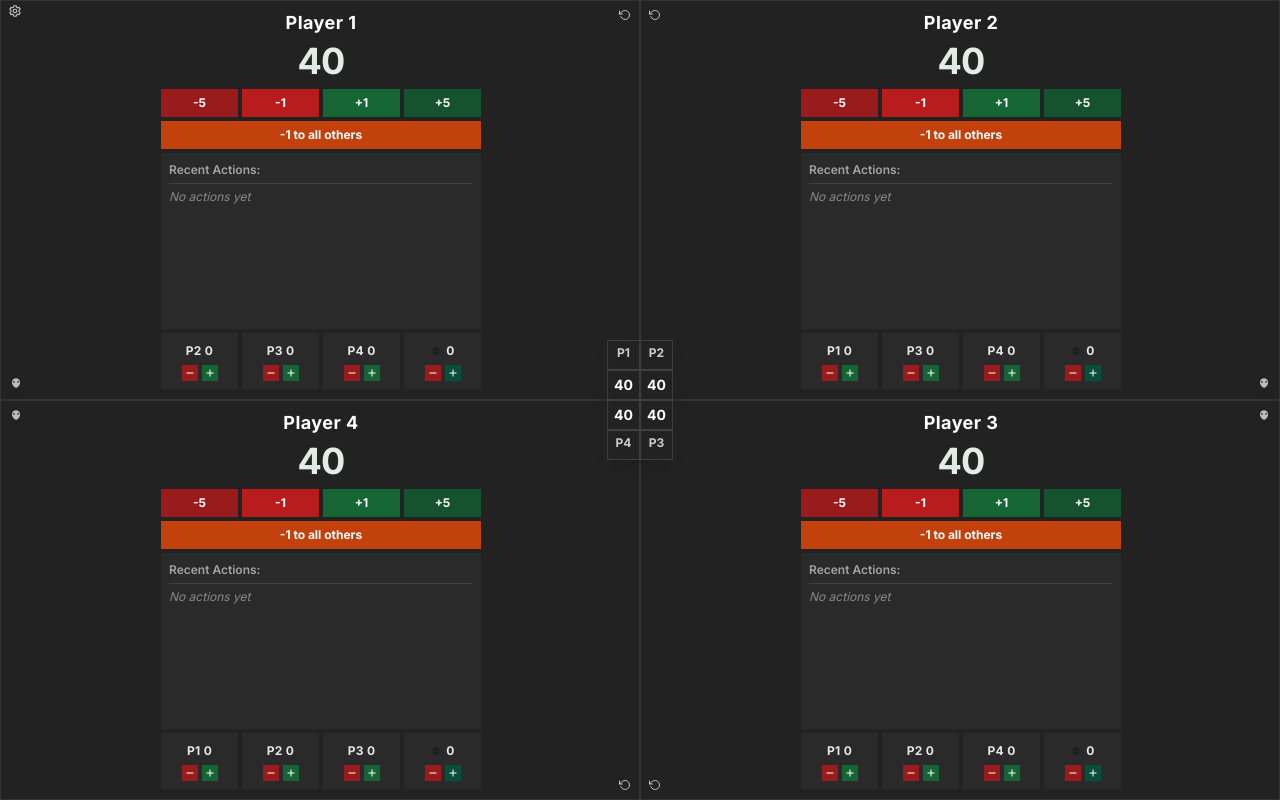
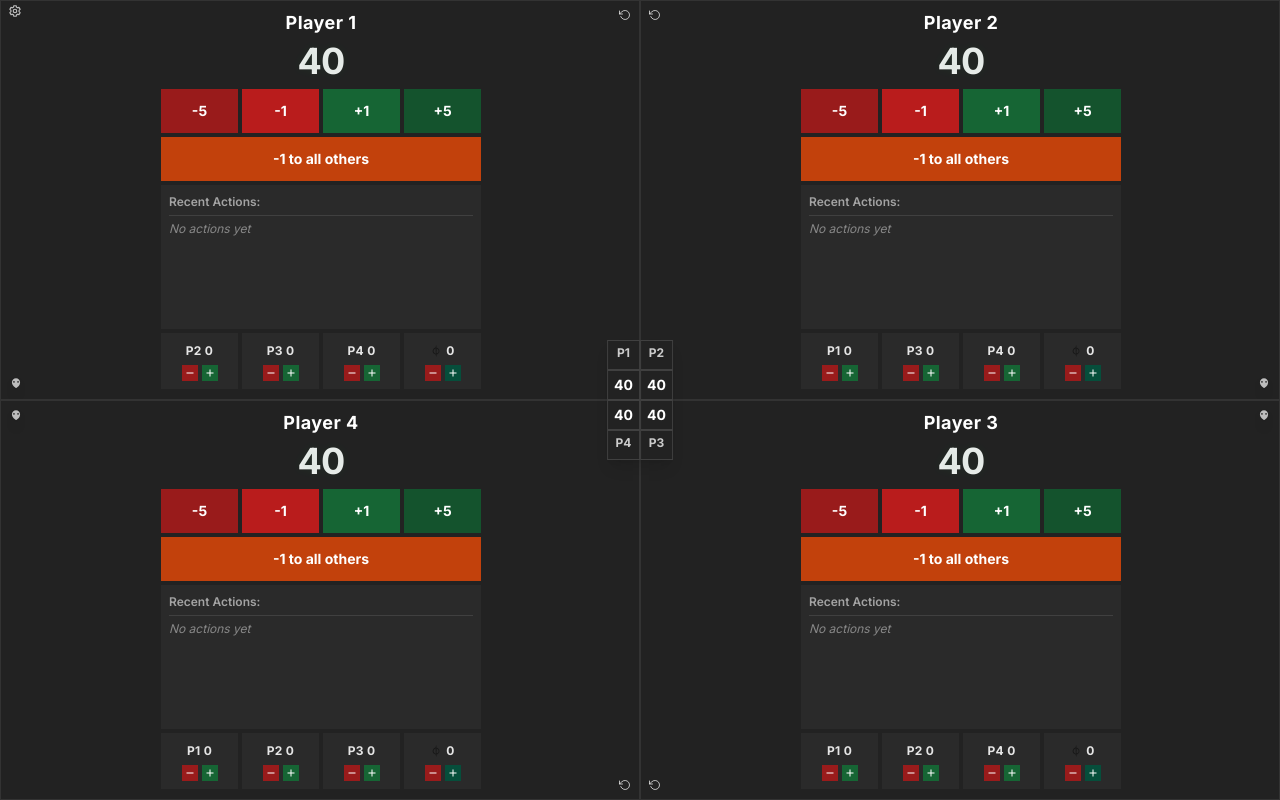
Before and after one commit to BigFancyBen/badams-homepage, a Next.js app: page /commander in a window 1280 px wide. Built offline with nearby package versions, Linux system fonts and the light colour scheme.

Commit message:
Improve touch screen clickability of commander page buttons
Co-authored-by: BigFancyBen <12282189+BigFancyBen@users.noreply.github.com>

```diff
--- a/app/commander/page.tsx
+++ b/app/commander/page.tsx
@@ -685,25 +685,25 @@ function CommanderPageContent() {
                 <div className="grid grid-cols-4 gap-1">
                   <button
                     onClick={() => updateLife(playerIndex, -5)}
-                    className="bg-[#991b1b] hover:bg-[#b91c1c] text-white text-xs font-bold py-1.5 px-1 transition-all duration-150"
+                    className="bg-[#991b1b] hover:bg-[#b91c1c] text-white text-sm font-bold py-3 px-1 transition-all duration-150"
                   >
                     -5
                   </button>
                   <button
                     onClick={() => updateLife(playerIndex, -1)}
-                    className="bg-[#b91c1c] hover:bg-[#dc2626] text-white text-xs font-bold py-1.5 px-1 transition-all duration-150"
+                    className="bg-[#b91c1c] hover:bg-[#dc2626] text-white text-sm font-bold py-3 px-1 transition-all duration-150"
                   >
                     -1
                   </button>
                   <button
                     onClick={() => updateLife(playerIndex, 1)}
-                    className="bg-[#166534] hover:bg-[#16a34a] text-white text-xs font-bold py-1.5 px-1 transition-all duration-150"
+                    className="bg-[#166534] hover:bg-[#16a34a] text-white text-sm font-bold py-3 px-1 transition-all duration-150"
                   >
                     +1
                   </button>
                   <button
                     onClick={() => updateLife(playerIndex, 5)}
-                    className="bg-[#14532d] hover:bg-[#166534] text-white text-xs font-bold py-1.5 px-1 transition-all duration-150"
+                    className="bg-[#14532d] hover:bg-[#166534] text-white text-sm font-bold py-3 px-1 transition-all duration-150"
                   >
                     +5
                   </button>
@@ -712,7 +712,7 @@ function CommanderPageContent() {
                 {/* Damage All Others Button */}
                 <button
                   onClick={() => damageAllOthers(playerIndex, -1)}
-                  className="bg-[#c2410c] hover:bg-[#ea580c] text-white text-xs font-bold py-1.5 px-2 transition-all duration-150"
+                  className="bg-[#c2410c] hover:bg-[#ea580c] text-white text-sm font-bold py-3 px-2 transition-all duration-150"
                 >
                   -1 to all others
                 </button>
```
